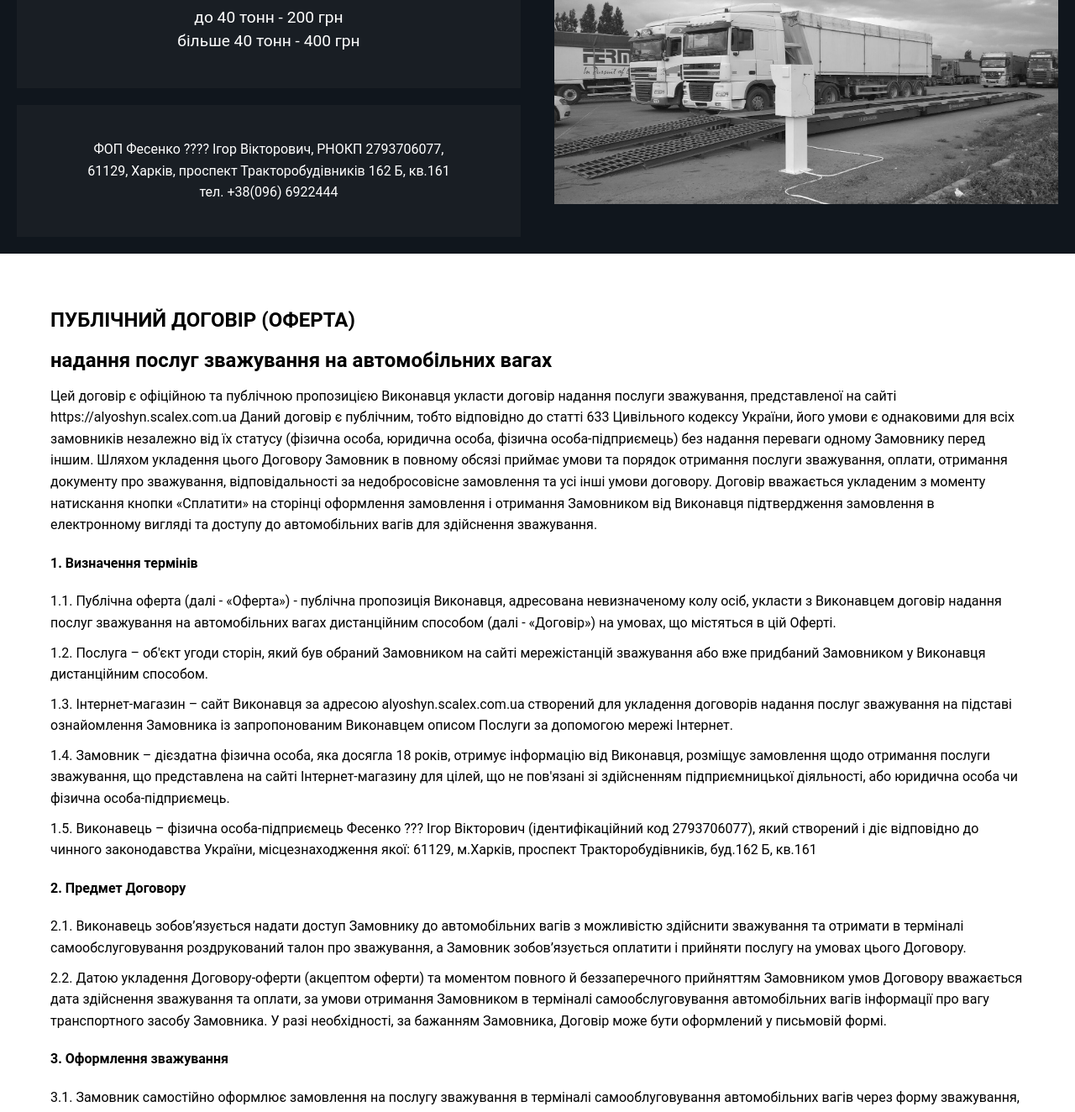
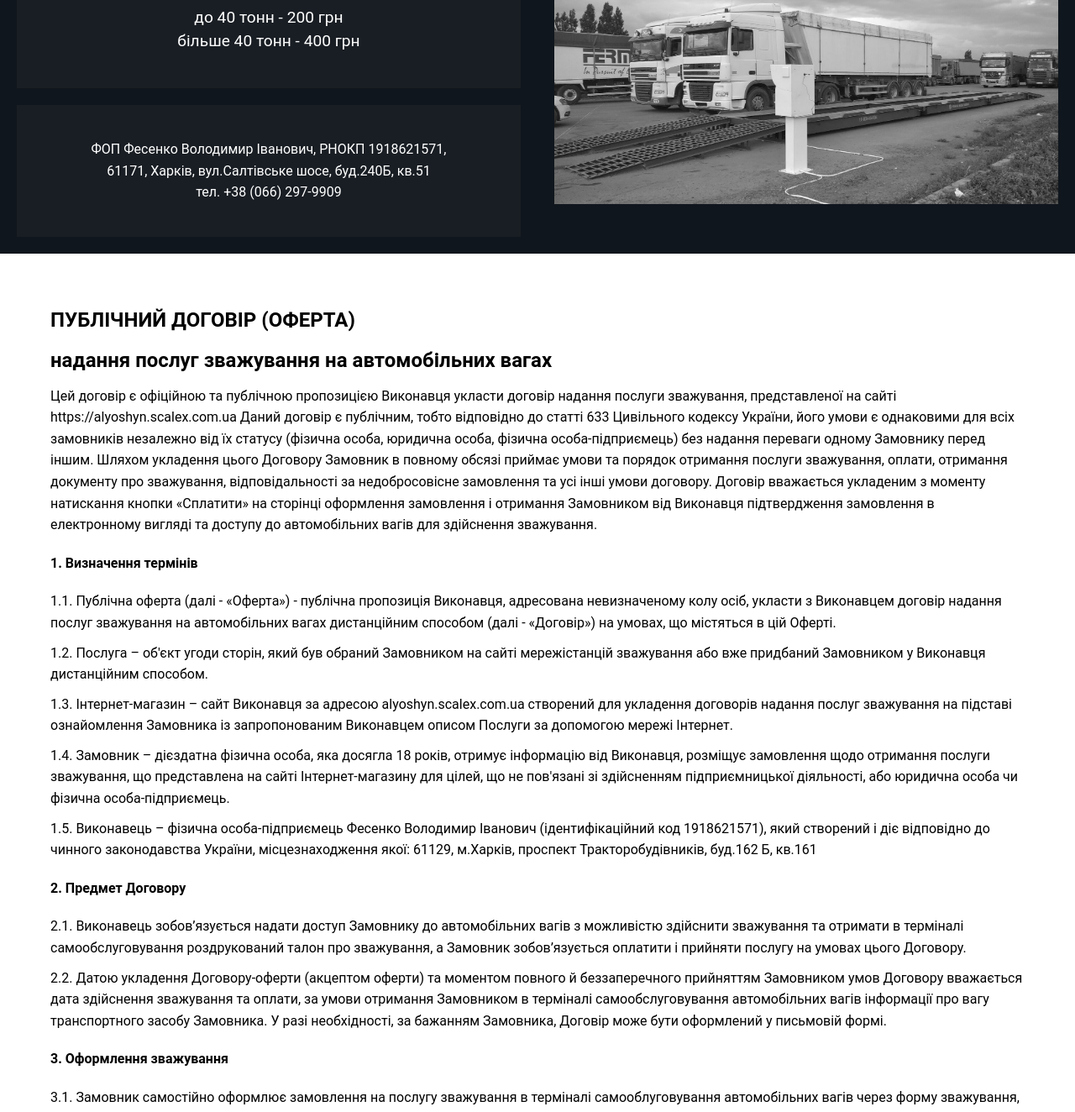
Before and after one commit to Tochprilad/scalex-fesenko, a plain HTML site: page index.html in a window 1280 px wide. Shown: the part 589-1913 px from the top of the page at 84% size. Drawn offline with Linux system fonts and the light colour scheme.

Commit message:
change names in index.html

```diff
--- a/index.html
+++ b/index.html
@@ -26,9 +26,9 @@
         </div>
 
         <div class="contact">
-            <p>ФОП Фесенко ???? Ігор Вікторович, РНОКП 2793706077,<br>
-                61129, Харків, проспект Тракторобудівників 162 Б, кв.161<br>
-                тел. +38(096) 6922444
+            <p>ФОП Фесенко Володимир Іванович, РНОКП 1918621571,<br>
+                61171, Харків, вул.Салтівське шосе, буд.240Б, кв.51<br>
+                тел. +38 (066) 297-9909
             </p>
         </div>
     </section>
@@ -62,7 +62,7 @@
     </p>
 
     <p>
-        1.5. Виконавець – фізична особа-підприємець Фесенко ??? Ігор Вікторович (ідентифікаційний код 2793706077), який створений і діє відповідно до чинного законодавства України, місцезнаходження якої: 61129, м.Харків, проспект Тракторобудівників, буд.162 Б, кв.161
+        1.5. Виконавець – фізична особа-підприємець Фесенко Володимир Іванович (ідентифікаційний код 1918621571), який створений і діє відповідно до чинного законодавства України, місцезнаходження якої: 61129, м.Харків, проспект Тракторобудівників, буд.162 Б, кв.161
     </p>
 
     <h4>2. Предмет Договору</h4>
@@ -126,7 +126,7 @@
         4.3. Зобов'язання Замовника по оплаті послуги зважування вважаються виконаними з моменту надходження Виконавцю коштів на його рахунок та отримання доступу до інформації про вагу транспортного засобу в терміналі самообслуговування.
     </p>
     <p>
-        4.4. У разі несправності автомобільних вагів та не отримання Замовником після сплати інформації про вагу транспортного засобу на екрані терміналу самообслуговування, кошти, що сплачені Замовником, підлягають поверненню. Для цього необхідно безпосередньо біля терміналу самообслуговування зробити дзвінок на телефон підтримки клієнтів - +380966922444 та повідомити про факт сплати  та неотримання інформації про зважування через несправність терміналу самообслуговування. У разі неможливості відновити роботу автомобільних вагів та надати Замовнику інформацію про зважування транспортного засобу,  кошти підлягають поверненню Замовнику миттєво або готівкою або по реквізитам Замовника..
+        4.4. У разі несправності автомобільних вагів та не отримання Замовником після сплати інформації про вагу транспортного засобу на екрані терміналу самообслуговування, кошти, що сплачені Замовником, підлягають поверненню. Для цього необхідно безпосередньо біля терміналу самообслуговування зробити дзвінок на телефон підтримки клієнтів - +380685324808 та повідомити про факт сплати  та неотримання інформації про зважування через несправність терміналу самообслуговування. У разі неможливості відновити роботу автомобільних вагів та надати Замовнику інформацію про зважування транспортного засобу,  кошти підлягають поверненню Замовнику миттєво або готівкою або по реквізитам Замовника..
     </p>
     <h4> 5. Права ті обов’язки Сторін </h4>
     <p>
@@ -197,11 +197,12 @@
     <h4>АДРЕСА ТА РЕКВІЗИТИ ВИКОНАВЦЯ:</h4>
     </br>
     </br>
-    <h4>ФОП Альошин Ігор Вікторович, РНОКП 2793706077,</br>
-        61129, Харків, проспект Тракторобудівників 162 Б, кв.161</h4>
+    <h4>ФОП Фесенко Володимир Іванович, РНОКП 1918621571,<br>
+        61171, Харків, вул.Салтівське шосе, буд.240Б, кв.51<br>
+    </h4>
     </br>
     </br>
-    <p>тел. +38(096) 6922444</p>
+    <p>тел. +38 (066) 297-9909</p>
 </section>
 </body>
 </html>
```
